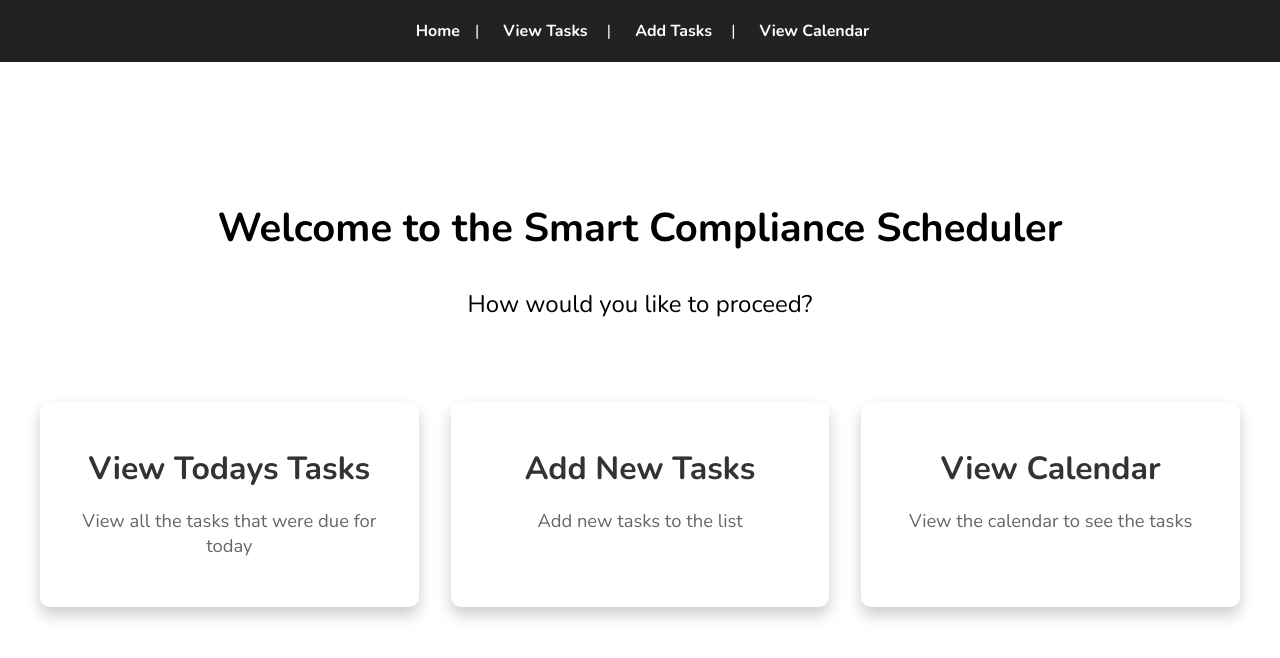
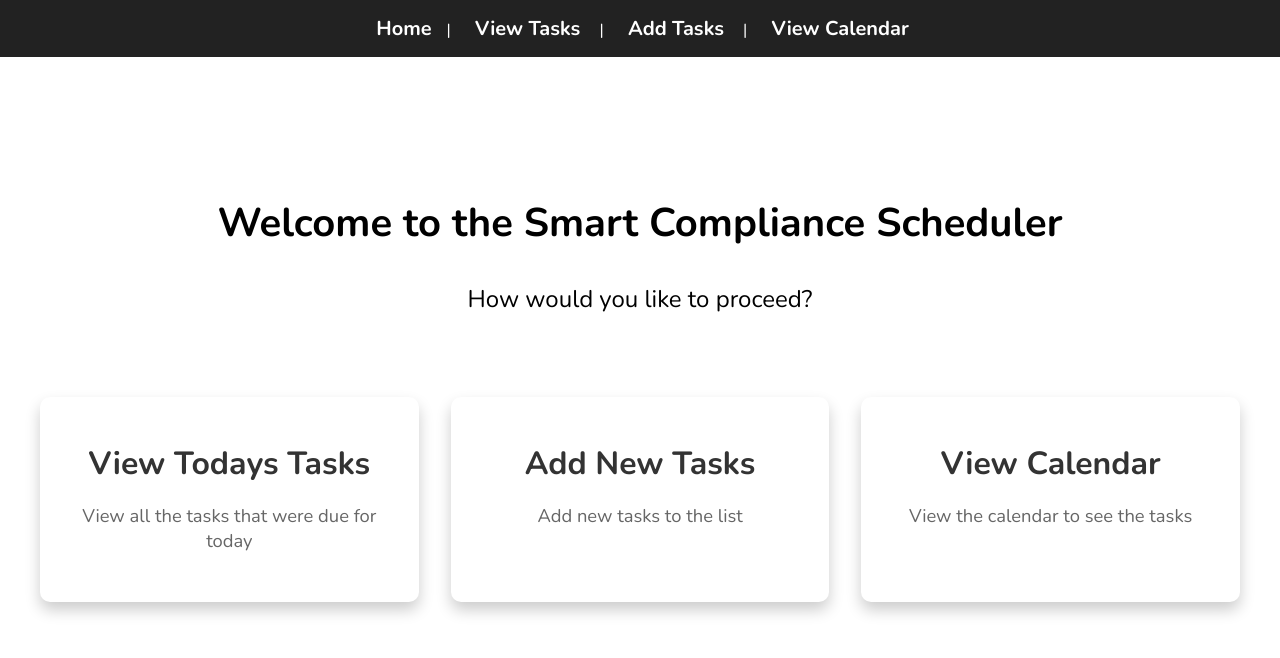
Before and after one commit to prithishsamanta/Smart_Compliance_Schedule, a React (Create React App) app in the folder frontend/: page / in a window 1280 px wide. Shown: the top 658 px of the page. Built offline with nearby package versions, Linux system fonts and the light colour scheme.

Commit message:
28.17. Check Date In Task List Page

```diff
--- a/frontend/src/pages/CalendarPage.js
+++ b/frontend/src/pages/CalendarPage.js
@@ -125,7 +125,7 @@ function CalendarPage() {
           startAccessor="start"
           endAccessor="end"
           titleAccessor="title"
-          style={{ height: 500 }}
+          style={{ height: 600 }}
           eventPropGetter={eventStyleGetter}
           popup={true}
           views={["month", "week", "day"]}
--- a/frontend/src/pages/TaskListPage.js
+++ b/frontend/src/pages/TaskListPage.js
@@ -47,9 +47,19 @@ function TaskListPage() {
   // Format date and time for display
   const formatDateTime = (dateStr, timeStr) => {
     try {
-      const date = new Date(dateStr);
-      const time = timeStr || '00:00:00';
-      return `${date.toLocaleDateString()} at ${time}`;
+      // Parse the date string as UTC to avoid timezone issues
+      const dateParts = dateStr.split("-");
+      const year = parseInt(dateParts[0], 10);
+      const month = parseInt(dateParts[1], 10) - 1; // Month is zero-based
+      const day = parseInt(dateParts[2], 10);
+
+      const timeParts = timeStr ? timeStr.split(":") : ["00", "00", "00"];
+      const hours = parseInt(timeParts[0], 10);
+      const minutes = parseInt(timeParts[1], 10);
+      const seconds = parseInt(timeParts[2], 10);
+
+      const date = new Date(Date.UTC(year, month, day, hours, minutes, seconds));
+      return `${date.toLocaleDateString()} at ${date.toLocaleTimeString()}`;
     } catch (error) {
       return `${dateStr} at ${timeStr}`;
     }
--- a/frontend/src/styles/CalendarPage.css
+++ b/frontend/src/styles/CalendarPage.css
@@ -11,7 +11,7 @@
 
   /* Container for the calendar page */
 .calendar-page-container {
-    min-height: 100vh;
+    min-height: 150vh;
     background: #f8f9fa;
     padding: 32px 0;
   }
@@ -99,7 +99,7 @@
   .rbc-event {
     border-radius: 8px;
     padding: 2px 8px;
-    font-size: 0.98rem;
+    font-size: 0.90rem;
     font-weight: 500;
     border: none;
     margin-bottom: 2px;
--- a/frontend/src/styles/Taskbar.css
+++ b/frontend/src/styles/Taskbar.css
@@ -11,8 +11,8 @@
 
 .taskbar {
     align-items: center;
-    margin-top: 10px;
-    margin-bottom: 10px;
+    margin-top: 5px;
+    margin-bottom: 5px;
     padding: 10px;
     background-color: #222;
     color: #fff;
@@ -20,6 +20,11 @@
 
 .taskbar-link {
     padding-left: 20px;
+    font-size: 20px;
+    font-weight: 600;
+    color: #fff;
+    text-decoration: none;
+    transition: color 0.3s ease;
 }
 
 .taskbar a {
```
